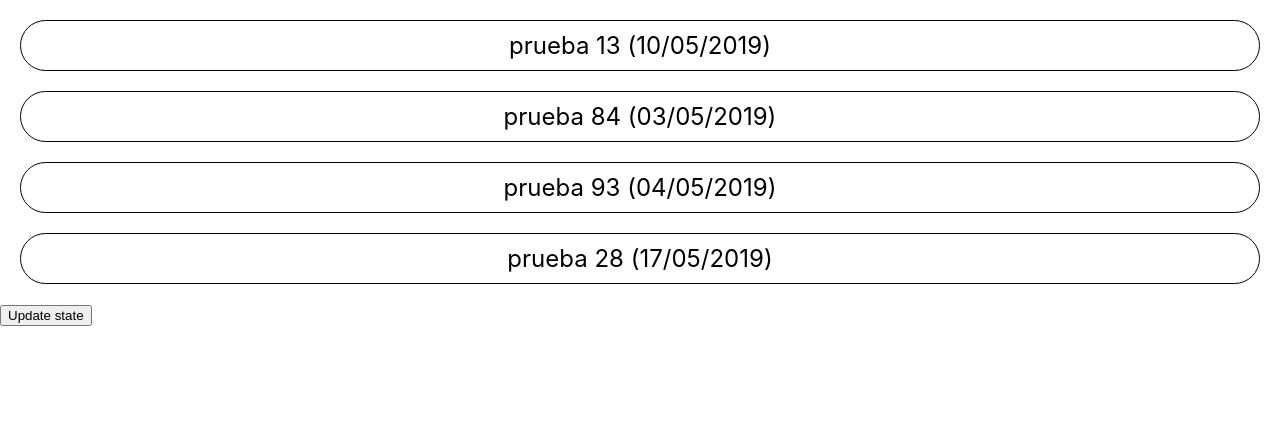
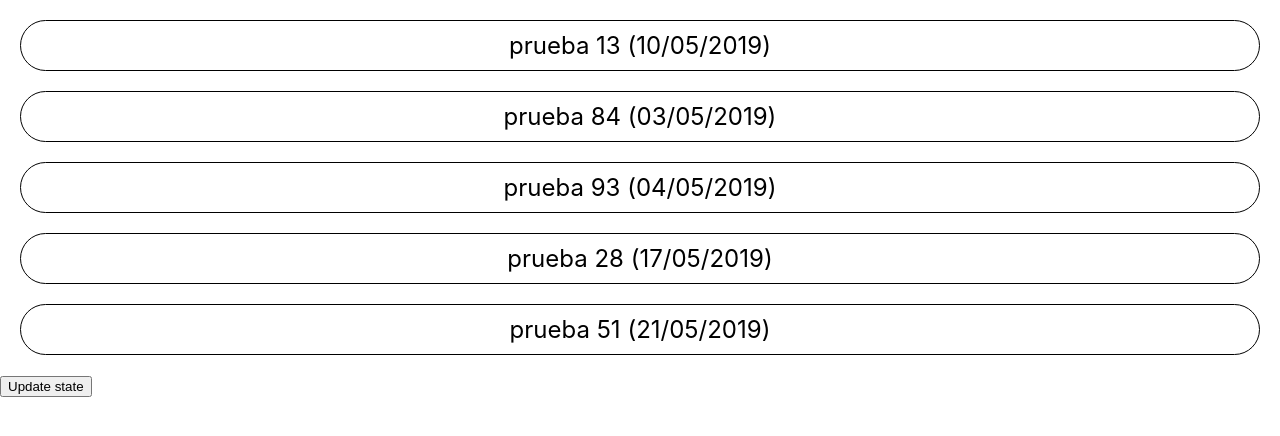
Before and after one commit to webmad1019-1/todolist-redux, a React (Create React App) app: page / in a window 1280 px wide. Shown: the top 436 px of the page. Built offline with nearby package versions, Linux system fonts and the light colour scheme.

Commit message:
export reducers

```diff
--- a/src/App.tsx
+++ b/src/App.tsx
@@ -2,19 +2,16 @@ import React from 'react';
 import './App.scss';
 import Task from './Task';
 import { createStore } from 'redux'
+import counter from "./counter"
+import TaskDataModel from './TaskDataModel';
 
 interface Test {
   tasks: Array<TaskDataModel>
 }
 
-interface TaskDataModel {
-  value: string,
-  date: Date
-}
-
 class App extends React.Component {
   store: any;
-  state: Test = { tasks: [] }
+  state: any = { tasks: [] }
 
   constructor(props: any) {
     super(props)
@@ -22,28 +19,11 @@ class App extends React.Component {
     var that = this
 
     this.state = {
-      tasks: [...Array(4)].map(() => ({
+      tasks: [...Array(5)].map(() => ({
         value: "prueba " + Math.round(Math.random() * 100),
-        date: new Date("5/" + (Math.round(Math.random() * 20) + 1) + "/2019")
-      }))
-    }
-
-    function counter(state: any = that.state, action: any) {
-      switch (action.type) {
-        case 'UPDATE_ARRAY':
-          let tasks = [...state.tasks]
-          tasks[0].value = "prueba 69"
-          tasks.push({
-            value: "prueba new",
-            date: new Date("5/14/2019")
-          })
-          return {
-            ...state,
-            tasks: tasks
-          }
-        default:
-          return state
-      }
+        date: new Date("5/" + (Math.round(Math.random() * 20) + 1) + "/2019"),
+        done: false
+      } as TaskDataModel))
     }
 
     this.store = createStore(counter)
@@ -62,7 +42,7 @@ class App extends React.Component {
       <div className="App">
         {
           this.state.tasks.map(function (task: any, idx: number) {
-            return <Task key={idx} val={task} />
+            return <Task key={idx} {...task} />
           })
         }
 
--- a/src/Task.tsx
+++ b/src/Task.tsx
@@ -1,15 +1,10 @@
 import React from 'react';
 import './Task.scss';
 import Moment from 'react-moment';
+import TaskDataModel from './TaskDataModel';
 
-interface TaskDataModel {
-    value: string,
-    date: Date
-}
-
-interface MakeCounterProps {
-    className?: string,
-    val: TaskDataModel
+interface MakeCounterProps extends TaskDataModel{
+    className?: string
   }
 
 class Task extends React.Component<MakeCounterProps> {
@@ -34,7 +29,7 @@ class Task extends React.Component<MakeCounterProps> {
     render() {
         return (
             <div className={`task task--${this.theClass} task--${this.state.done}`} onClick={() => this.switchDone()}>
-                {this.props.val.value} (<Moment date={this.props.val.date} format="DD/MM/YYYY" />)
+                {this.props.value} (<Moment date={this.props.date} format="DD/MM/YYYY" />)
             </div>
         )
     }
--- /dev/null
+++ b/src/TaskDataModel.tsx
@@ -0,0 +1,5 @@
+export default interface TaskDataModel {
+  value: String,
+  date: Date,
+  done: Boolean
+}
--- /dev/null
+++ b/src/counter.tsx
@@ -0,0 +1,17 @@
+export default function counter(state: any, action: any) {
+    switch (action.type) {
+        case 'UPDATE_ARRAY':
+            let tasks = [...action.state.tasks]
+            tasks[0].value = "prueba " + Math.round(Math.random() * 100)
+            tasks.push({
+                value: "prueba new",
+                date: new Date("5/14/2019")
+            })
+            return {
+                ...action.state,
+                tasks: tasks
+            }
+        default:
+            return action.state
+    }
+}
```
